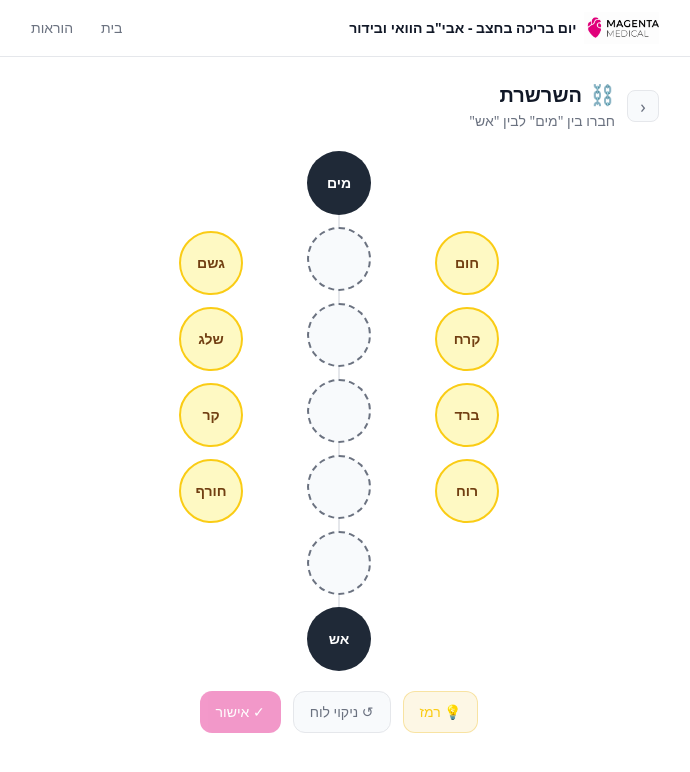
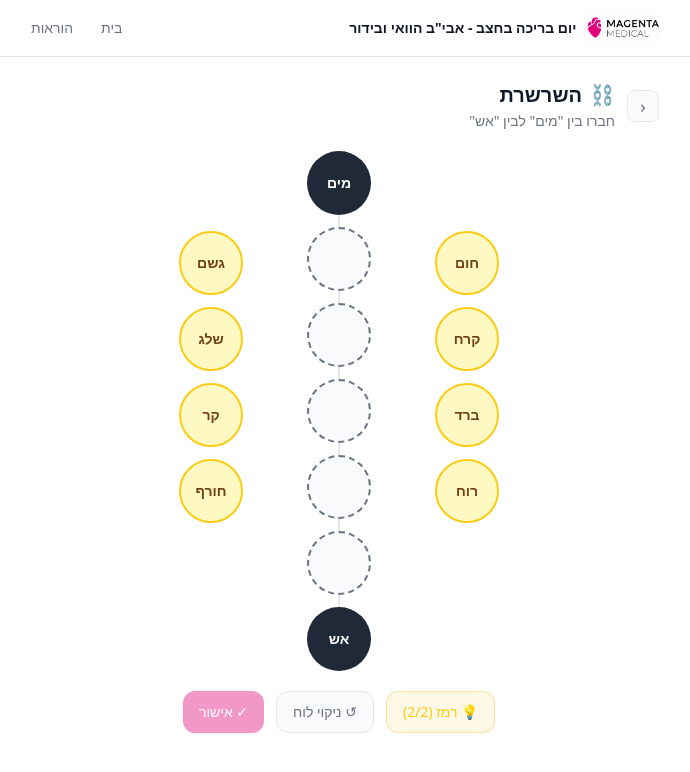
Before and after one commit to oribarlanda/Magentas-Games, a Next.js app: page /chain in a window 1280 px wide. Shown: the top 772 px of the page, without its empty margins (477-1167 px from the left). Built offline with nearby package versions, Linux system fonts and the light colour scheme.

Commit message:
Update ChainGame.tsx

```diff
--- a/src/components/games/ChainGame.tsx
+++ b/src/components/games/ChainGame.tsx
@@ -13,6 +13,7 @@ function shuffle<T>(arr: T[]): T[] {
 }
 
 const CIRCLE_SIZE = 64;
+const MAX_HINTS = 2;
 
 export default function ChainGame({ data }: { data: ChainDataExtended }) {
   const answers = data.links.map(l => l.answer);
@@ -25,20 +26,9 @@ export default function ChainGame({ data }: { data: ChainDataExtended }) {
   const [hintsUsed, setHintsUsed] = useState(0);
   const [finished, setFinished] = useState(false);
   const [won, setWon] = useState(false);
+  const [dragState, setDragState] = useState<{ word: string; x: number; y: number } | null>(null);
 
-  // מצב גרירה ויזואלית
-  const [dragState, setDragState] = useState<{
-    word: string;
-    x: number;
-    y: number;
-  } | null>(null);
-
-  const dragging = useRef<{
-    word: string;
-    from: "pool" | "slot";
-    slotIdx?: number;
-  } | null>(null);
-
+  const dragging = useRef<{ word: string; from: "pool" | "slot"; slotIdx?: number } | null>(null);
   const slotRefs = useRef<(HTMLDivElement | null)[]>([]);
 
   const norm = (s: string) => s.trim().toLowerCase();
@@ -53,12 +43,7 @@ export default function ChainGame({ data }: { data: ChainDataExtended }) {
     }
   }, [hintsUsed, data.links.length]);
 
-  const placeWord = useCallback((
-    word: string,
-    fromPool: boolean,
-    fromSlotIdx: number | undefined,
-    toSlotIdx: number
-  ) => {
+  const placeWord = useCallback((word: string, fromPool: boolean, fromSlotIdx: number | undefined, toSlotIdx: number) => {
     if (locked[toSlotIdx]) return;
     setSlots(prevSlots => {
       const prevInSlot = prevSlots[toSlotIdx];
@@ -111,6 +96,7 @@ export default function ChainGame({ data }: { data: ChainDataExtended }) {
   }, [locked, answers, checkWin]);
 
   const handleHint = () => {
+    if (hintsUsed >= MAX_HINTS) return;
     const idx = answers.findIndex((ans, i) => !locked[i] && slots[i] !== ans);
     if (idx === -1) return;
     const correctWord = answers[idx];
@@ -138,13 +124,7 @@ export default function ChainGame({ data }: { data: ChainDataExtended }) {
     setDragState(null);
   };
 
-  // ── Mouse events ──
-  const onMouseDown = (
-    e: React.MouseEvent,
-    word: string,
-    from: "pool" | "slot",
-    slotIdx?: number
-  ) => {
+  const onMouseDown = (e: React.MouseEvent, word: string, from: "pool" | "slot", slotIdx?: number) => {
     if (finished) return;
     e.preventDefault();
     dragging.current = { word, from, slotIdx };
@@ -161,7 +141,6 @@ export default function ChainGame({ data }: { data: ChainDataExtended }) {
       const { word, from, slotIdx: fromSlot } = dragging.current;
       dragging.current = null;
       setDragState(null);
-
       for (let i = 0; i < slotRefs.current.length; i++) {
         const el = slotRefs.current[i];
         if (!el) continue;
@@ -183,13 +162,7 @@ export default function ChainGame({ data }: { data: ChainDataExtended }) {
     };
   }, [placeWord, returnWordToPool]);
 
-  // ── Touch events ──
-  const onTouchStart = (
-    e: React.TouchEvent,
-    word: string,
-    from: "pool" | "slot",
-    slotIdx?: number
-  ) => {
+  const onTouchStart = (e: React.TouchEvent, word: string, from: "pool" | "slot", slotIdx?: number) => {
     if (finished) return;
     const touch = e.touches[0];
     dragging.current = { word, from, slotIdx };
@@ -209,7 +182,6 @@ export default function ChainGame({ data }: { data: ChainDataExtended }) {
       const { word, from, slotIdx: fromSlot } = dragging.current;
       dragging.current = null;
       setDragState(null);
-
       for (let i = 0; i < slotRefs.current.length; i++) {
         const el = slotRefs.current[i];
         if (!el) continue;
@@ -237,13 +209,12 @@ export default function ChainGame({ data }: { data: ChainDataExtended }) {
 
   const leftPool = pool.filter((_, i) => i % 2 === 0);
   const rightPool = pool.filter((_, i) => i % 2 === 1);
-
   const circleBase = `rounded-full border-2 flex items-center justify-center text-sm font-bold text-center leading-tight select-none transition-all`;
 
   return (
     <div className="space-y-5">
 
-      {/* ── Ghost element שזזה עם הסמן ── */}
+      {/* Ghost */}
       {dragState && (
         <div
           style={{
@@ -263,27 +234,23 @@ export default function ChainGame({ data }: { data: ChainDataExtended }) {
 
       <div className="flex items-start justify-center" style={{ gap: CIRCLE_SIZE }}>
 
-        {/* עמודה שמאל */}
+        {/* שמאל */}
         <div className="flex flex-col gap-3 items-end pt-20">
           {leftPool.map(word => (
-            <div
-              key={word}
+            <div key={word}
               style={{ width: CIRCLE_SIZE, height: CIRCLE_SIZE, opacity: dragState?.word === word ? 0.3 : 1 }}
               onMouseDown={e => onMouseDown(e, word, "pool")}
               onTouchStart={e => onTouchStart(e, word, "pool")}
-              className={`${circleBase} cursor-grab active:cursor-grabbing bg-yellow-100 border-yellow-400 text-yellow-900`}
-            >
+              className={`${circleBase} cursor-grab active:cursor-grabbing bg-yellow-100 border-yellow-400 text-yellow-900`}>
               {word}
             </div>
           ))}
         </div>
 
-        {/* שרשרת מרכזית */}
+        {/* שרשרת */}
         <div className="flex flex-col items-center shrink-0">
-          <div
-            style={{ width: CIRCLE_SIZE, height: CIRCLE_SIZE }}
-            className="rounded-full bg-gray-800 flex items-center justify-center text-white text-sm font-bold"
-          >
+          <div style={{ width: CIRCLE_SIZE, height: CIRCLE_SIZE }}
+            className="rounded-full bg-gray-800 flex items-center justify-center text-white text-sm font-bold">
             {data.start}
           </div>
 
@@ -293,12 +260,8 @@ export default function ChainGame({ data }: { data: ChainDataExtended }) {
               <div
                 ref={el => { slotRefs.current[i] = el; }}
                 style={{ width: CIRCLE_SIZE, height: CIRCLE_SIZE }}
-                onMouseDown={slots[i] && !locked[i]
-                  ? e => onMouseDown(e, slots[i]!, "slot", i)
-                  : undefined}
-                onTouchStart={slots[i] && !locked[i]
-                  ? e => onTouchStart(e, slots[i]!, "slot", i)
-                  : undefined}
+                onMouseDown={slots[i] && !locked[i] ? e => onMouseDown(e, slots[i]!, "slot", i) : undefined}
+                onTouchStart={slots[i] && !locked[i] ? e => onTouchStart(e, slots[i]!, "slot", i) : undefined}
                 className={`${circleBase} ${
                   locked[i]
                     ? "bg-green-400 border-green-400 text-white cursor-default"
@@ -309,32 +272,27 @@ export default function ChainGame({ data }: { data: ChainDataExtended }) {
                     : dragState
                     ? "border-brand-accent border-dashed bg-brand-accent/10 cursor-default"
                     : "border-dashed border-brand-muted bg-brand-surface cursor-default"
-                }`}
-              >
+                }`}>
                 {(dragState?.word === slots[i] && !locked[i]) ? "" : (slots[i] ?? "")}
               </div>
             </div>
           ))}
 
           <div className="w-px h-3 border-l-2 border-dashed border-brand-border" />
-          <div
-            style={{ width: CIRCLE_SIZE, height: CIRCLE_SIZE }}
-            className="rounded-full bg-gray-800 flex items-center justify-center text-white text-sm font-bold"
-          >
+          <div style={{ width: CIRCLE_SIZE, height: CIRCLE_SIZE }}
+            className="rounded-full bg-gray-800 flex items-center justify-center text-white text-sm font-bold">
             {data.end}
           </div>
         </div>
 
-        {/* עמודה ימין */}
+        {/* ימין */}
         <div className="flex flex-col gap-3 items-start pt-20">
           {rightPool.map(word => (
-            <div
-              key={word}
+            <div key={word}
               style={{ width: CIRCLE_SIZE, height: CIRCLE_SIZE, opacity: dragState?.word === word ? 0.3 : 1 }}
               onMouseDown={e => onMouseDown(e, word, "pool")}
               onTouchStart={e => onTouchStart(e, word, "pool")}
-              className={`${circleBase} cursor-grab active:cursor-grabbing bg-yellow-100 border-yellow-400 text-yellow-900`}
-            >
+              className={`${circleBase} cursor-grab active:cursor-grabbing bg-yellow-100 border-yellow-400 text-yellow-900`}>
               {word}
             </div>
           ))}
@@ -344,9 +302,12 @@ export default function ChainGame({ data }: { data: ChainDataExtended }) {
       {/* כפתורים */}
       {!finished && (
         <div className="flex gap-3 justify-center flex-wrap">
-          <button onClick={handleHint} disabled={locked.every(Boolean)}
-            className="flex items-center gap-2 px-4 py-2.5 bg-yellow-500/10 border border-yellow-500/30 rounded-xl text-yellow-400 text-sm hover:bg-yellow-500/20 transition-colors disabled:opacity-30">
-            💡 רמז
+          <button
+            onClick={handleHint}
+            disabled={hintsUsed >= MAX_HINTS || locked.every(Boolean)}
+            className="flex items-center gap-2 px-4 py-2.5 bg-yellow-500/10 border border-yellow-500/30 rounded-xl text-yellow-400 text-sm hover:bg-yellow-500/20 transition-colors disabled:opacity-30"
+          >
+            💡 רמז ({MAX_HINTS - hintsUsed}/{MAX_HINTS})
           </button>
           <button onClick={handleClear}
             className="flex items-center gap-2 px-4 py-2.5 bg-brand-surface border border-brand-border rounded-xl text-brand-muted text-sm hover:text-brand-text transition-colors">
```
